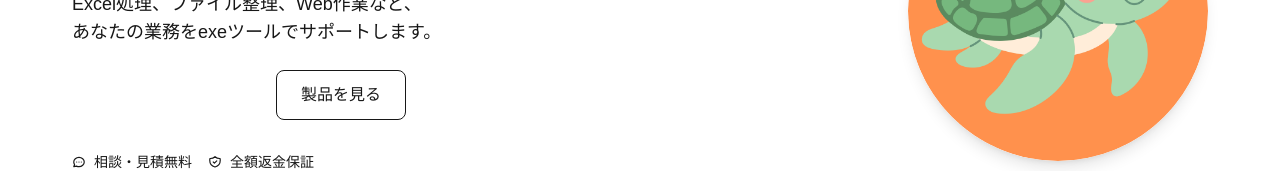
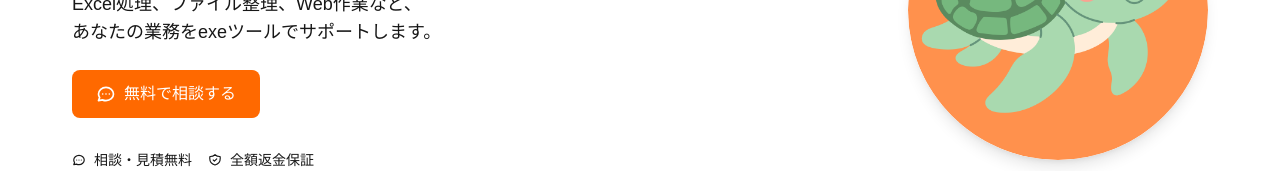
Before and after one commit to kashitaka0119/kameme-portfolio, a Next.js app: page / in a window 1280 px wide. Shown: the part 311-482 px from the top of the page. Built offline with nearby package versions, Linux system fonts and the light colour scheme; no server answers; a web font is replaced by a local one.

Commit message:
無料で相談する

```diff
--- a/src/components/auto/sections/HeroSection.tsx
+++ b/src/components/auto/sections/HeroSection.tsx
@@ -23,17 +23,11 @@ export default function AutoHeroSection() {
 
             <div className="flex flex-col sm:flex-row gap-4 justify-center md:justify-start mb-8">
               <Link
-                href="/inquiry"
-                className="inline-flex items-center justify-center gap-2 bg-auto-primary text-white px-6 py-3 rounded-lg hover:bg-auto-primary/90 transition-colors font-medium"
+                href="/#contact"
+                className="inline-flex items-center justify-center gap-2 bg-orange-500 text-white px-6 py-3 rounded-lg hover:bg-orange-600 transition-colors font-medium"
               >
                 <HiOutlineChat className="text-xl" />
                 無料で相談する
-              </Link>
-              <Link
-                href="/products"
-                className="inline-flex items-center justify-center gap-2 border border-auto-primary text-auto-primary px-6 py-3 rounded-lg hover:bg-auto-primary/10 transition-colors font-medium"
-              >
-                製品を見る
               </Link>
             </div>
 
```
